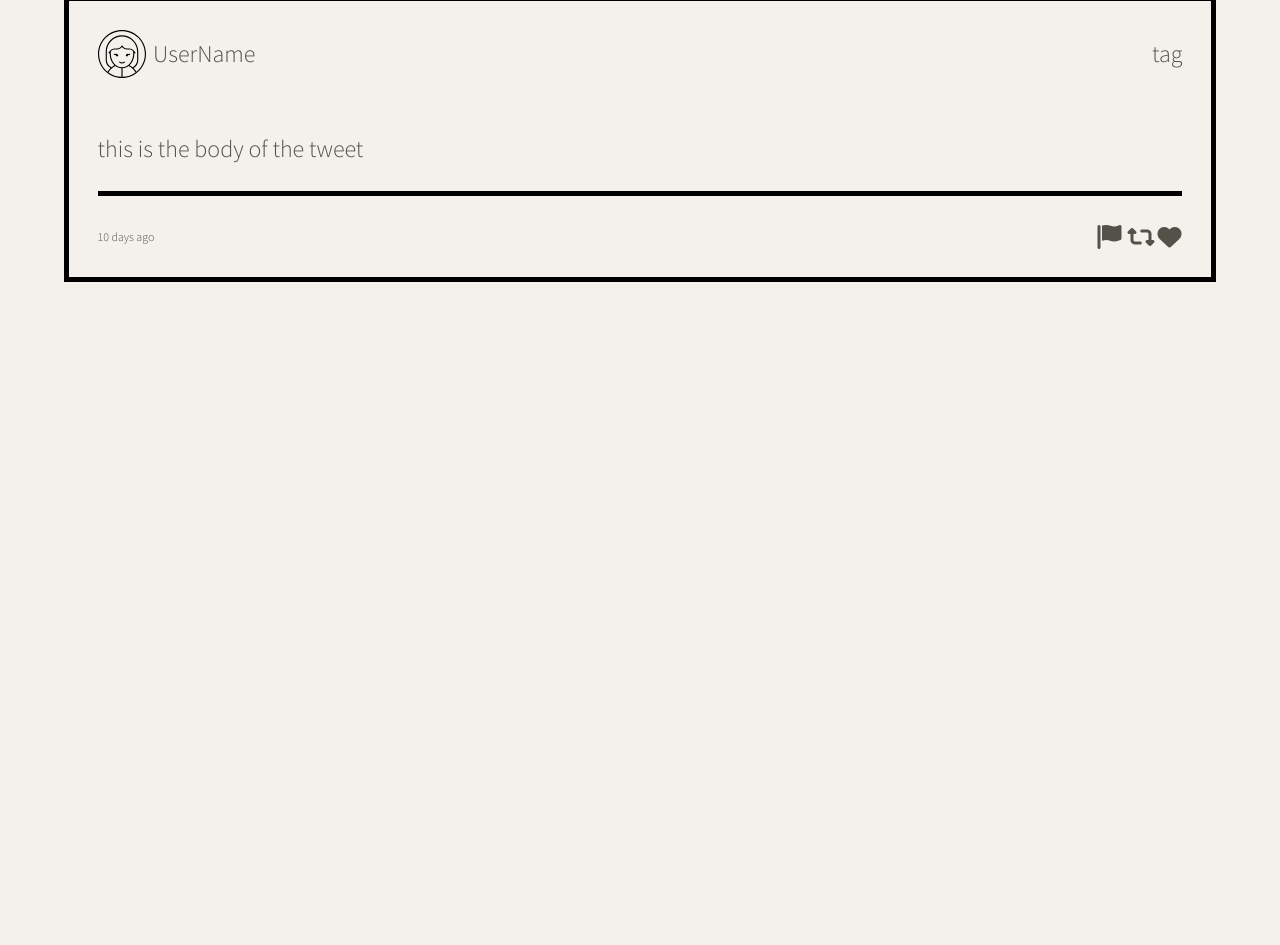
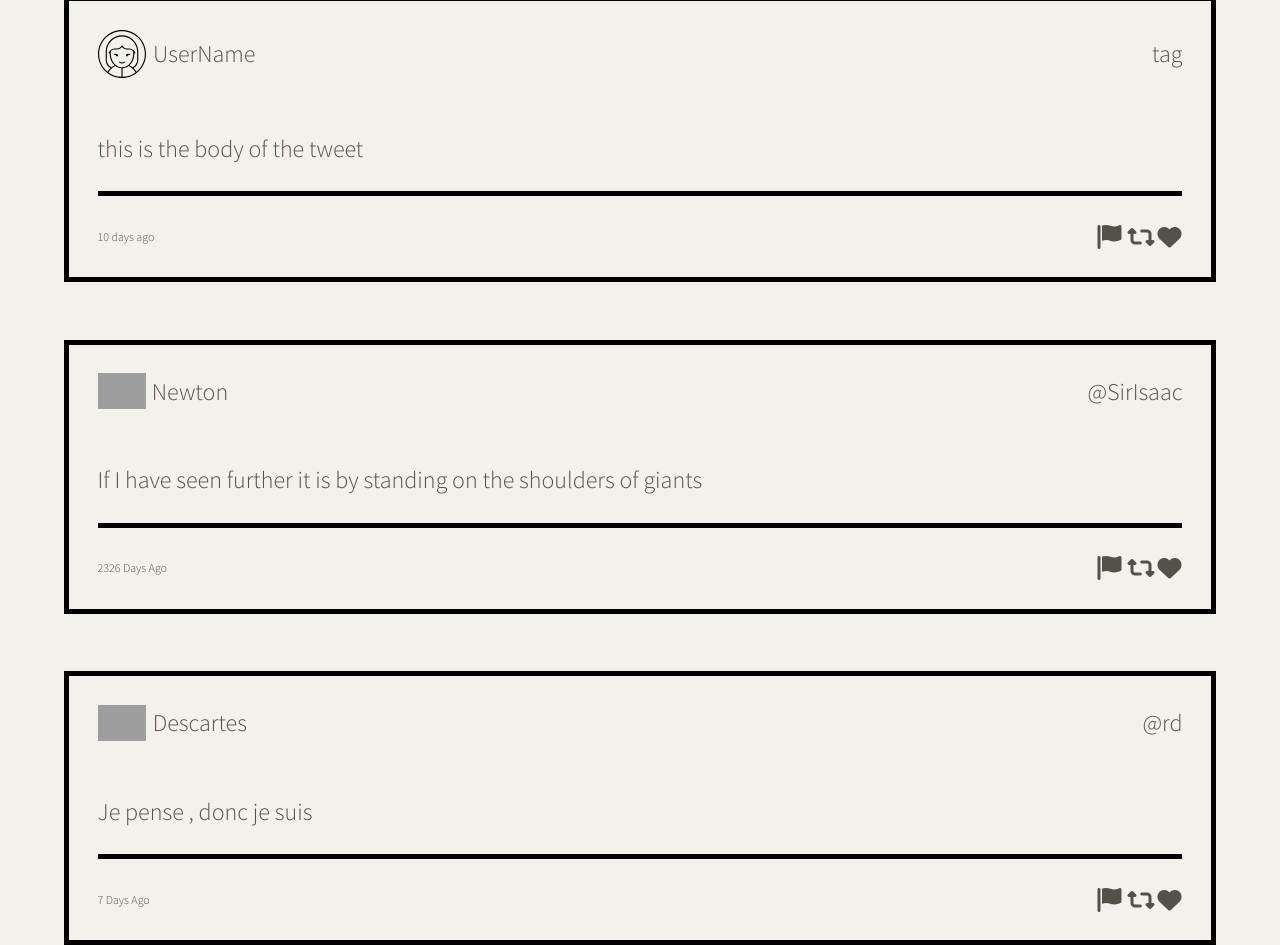
Before and after one commit to TeddyGavi/tweeter, a website: page public/index.html in a window 1280 px wide. Shown: the part 816-1761 px from the top of the page. Before the commit the page ends 1213 px from the top, so only its background shows below. Drawn offline with nearby package versions, Linux system fonts and the light colour scheme; grey boxes are pictures that could not be loaded.

Commit message:
write functions to create/render tweets from hardcoded db

```diff
--- a/public/scripts/client.js
+++ b/public/scripts/client.js
@@ -4,8 +4,82 @@
  * Reminder: Use (and do all your DOM work in) jQuery's document ready function
  */
 
-$(document).ready(function(){
+$(document).ready(function() {
+
+  const data = [
+    {
+      "user": {
+        "name": "Newton",
+        "avatars": "https://i.imgur.com/73hZDYK.png"
+        ,
+        "handle": "@SirIsaac"
+      },
+      "content": {
+        "text": "If I have seen further it is by standing on the shoulders of giants"
+      },
+      "created_at": 1461116232227
+    },
+    {
+      "user": {
+        "name": "Descartes",
+        "avatars": "https://i.imgur.com/nlhLi3I.png",
+        "handle": "@rd" },
+      "content": {
+        "text": "Je pense , donc je suis"
+      },
+      "created_at": 1661475819000
+    }
+  ];
+
+  const getDaysAgo = (timeStamp) => {
+    //timesstamp must be in milliseconds
+    //need to add a check for this possibly?
+    const timeStampNow = new Date().getTime();
+    const diffInUnix = timeStampNow - timeStamp;
+    const diffInDays = Math.floor(diffInUnix / 1000 / 60 / 60 / 24);
+
+    return diffInDays;
+  };
 
 
+  const renderTweet = (db) => {
+    db.forEach(e => $(".tweet-container").append(createTweetElement(e)));
+  };
 
-})
+  const createTweetElement = (tweet) => {
+    const daysAgo = getDaysAgo(tweet.created_at);
+
+
+    const $tweetcontainer = $(
+
+      `
+    <article class="tweet">
+      <header>
+        <figure>
+          <img class="user-icon" src="${tweet.user.avatars}" alt="black outline image of user icon"/>
+          <figcaption>${tweet.user.name}</figcaption>
+        </figure>
+        <div class="tag">${tweet.user.handle}</div>
+      </header>
+      <div class="tweet-body-container">
+        <p>${tweet.content.text}</p>
+      </div>
+      <footer>
+        <div class="footer-date">${daysAgo} Days Ago</div>
+        <div class="social-icons">
+           <i class="fa-solid fa-flag"></i>
+           <i class="fa-solid fa-retweet"></i>
+           <i class="fa-solid fa-heart"></i>
+        </div>
+      </footer>
+    </article>
+
+          `
+
+    );
+    return $tweetcontainer;
+  };
+
+  renderTweet(data);
+
+});
--- a/public/styles/tweets.css
+++ b/public/styles/tweets.css
@@ -1,4 +1,4 @@
-section.tweet-container {
+/* section.tweet-container {
   background-color: transparent;
   border: 5px solid black;
   width: 100%;
@@ -8,10 +8,18 @@ section.tweet-container {
 
 .tweet-container:hover {
   box-shadow: 10px 10px 0px 0px rgba(64,86,161,0.11);
+} */
+
+article {
+  background-color: transparent;
+  border: 5px solid black;
+  width: 100%;
+  margin-top: 5%;
+  /* margin-bottom: 10%; */
 }
 
-article {
-  width: 100%;
+article:hover {
+  box-shadow: 10px 10px 0px 0px rgba(64,86,161,0.11);
 }
 
 article.tweet header {
--- a/server/data-files/initial-tweets.json
+++ b/server/data-files/initial-tweets.json
@@ -8,7 +8,7 @@
     "content": {
       "text": "If I have seen further it is by standing on the shoulders of giants"
     },
-    "created_at": 1661961942113
+    "created_at": 1661966291923
   },
   {
     "user": {
@@ -19,6 +19,6 @@
     "content": {
       "text": "Je pense , donc je suis"
     },
-    "created_at": 1662048342113
+    "created_at": 1662052691923
   }
 ]
```
Also changed, not shown: public/index.html (+0 -1 lines).
